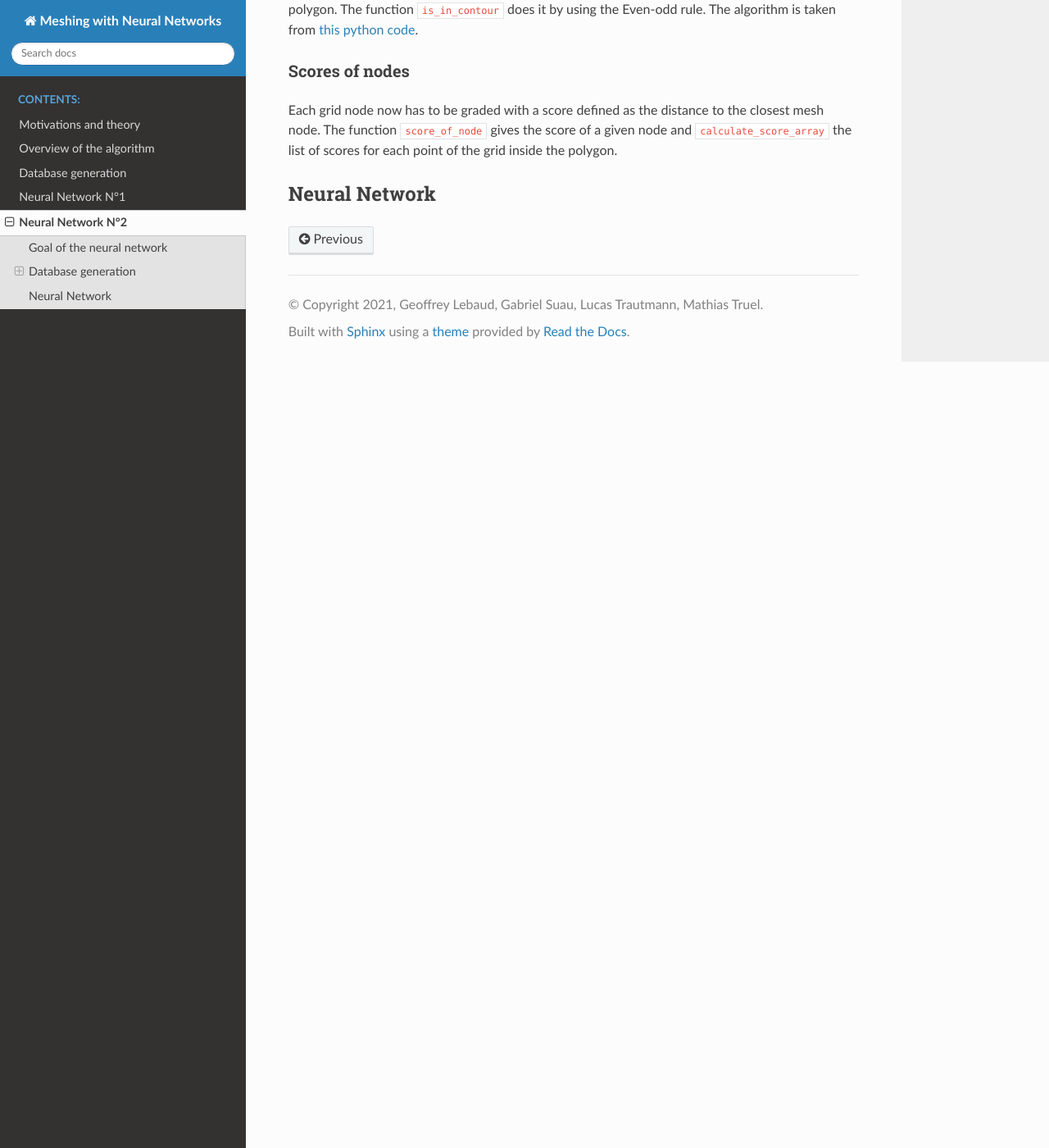
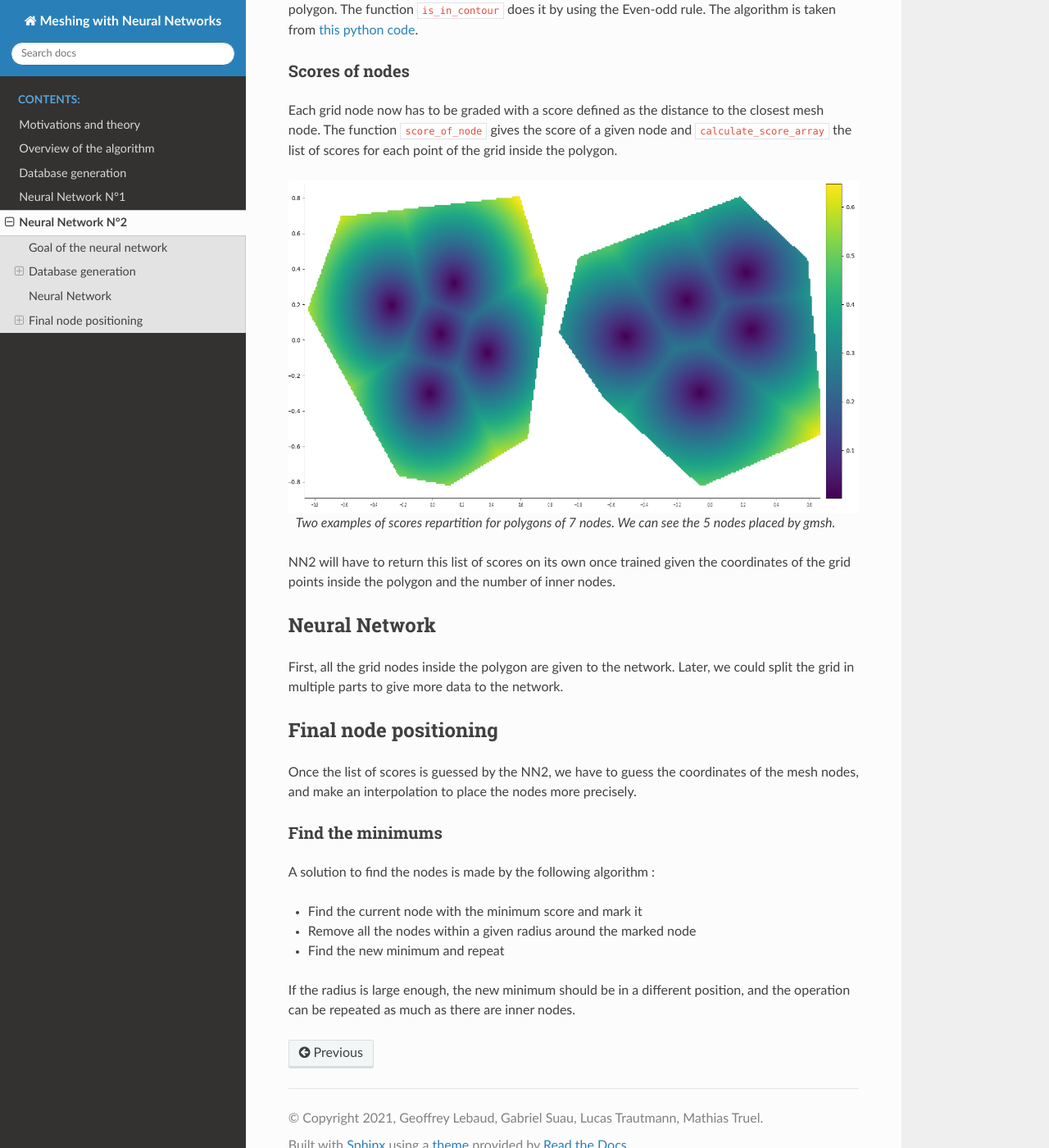
Before and after one commit to mtruel/projet_NN, a Sphinx documentation site: the page built from doc/source/NN2.rst, in a window 1280 px wide and 1400 px high, scrolled down 1268 px. Shown: the whole window at 82% size. Built offline with Sphinx 7.4.7 and the Read the Docs theme 2.0.0, drawn with Linux system fonts in a browser that asks for light colours; some of the changed text lies outside the part shown.

Commit message:
[DOC] NN2

```diff
--- a/doc/source/NN2.rst
+++ b/doc/source/NN2.rst
@@ -5,7 +5,7 @@ Neural Network N°2
  Goal of the neural network
 ----------------------------
 
-This Neural Network aims at guessing the coordinates of the inner nodes.
+This Neural Network (NN2) aims at guessing the coordinates of the inner nodes.
 The algorithm takes as input the number of inner nodes approximated by the first neural network,
 and the coordinates of the nodes of a cartesian grid that are inside the polygon.
 
@@ -63,6 +63,39 @@ Each grid node now has to be graded with a score defined as
 the distance to the closest mesh node. The function ``score_of_node`` gives the score of a given node
 and ``calculate_score_array`` the list of scores for each point of the grid inside the polygon.
 
+.. figure:: images/scores_examples.png
+  :align: center
+  :alt: score examples
+
+  Two examples of scores repartition for polygons of 7 nodes. We can see the 5 nodes placed by gmsh.
+
+NN2 will have to return this list of scores on its own once trained given
+the coordinates of the grid points inside the polygon and the number of inner nodes.
+
 ---------------------
  Neural Network
 ---------------------
+
+First, all the grid nodes inside the polygon are given to the network.
+Later, we could split the grid in multiple parts to give more data to the network.
+
+------------------------
+ Final node positioning
+------------------------
+
+Once the list of scores is guessed by the NN2, we have to guess the coordinates of the mesh nodes, and
+make an interpolation to place the nodes more precisely.
+
+^^^^^^^^^^^^^^^^^^
+Find the minimums
+^^^^^^^^^^^^^^^^^^
+
+A solution to find the nodes is made by the following algorithm :
+
+* Find the current node with the minimum score and mark it
+* Remove all the nodes within a given radius around the marked node
+* Find the new minimum and repeat
+
+If the radius is large enough, the new minimum should be in a
+different position, and the operation can be repeated as much as there
+are inner nodes.
```
Also changed, not shown: doc/source/images/scores_examples.png (added), 1 other file.
